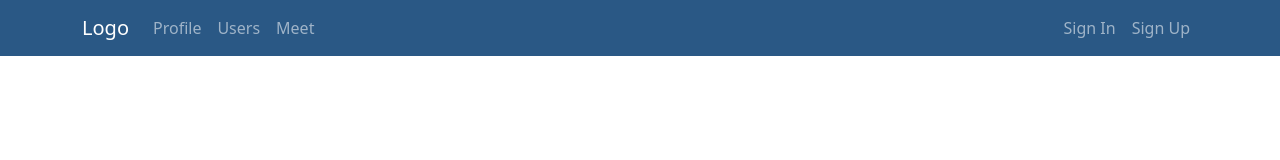
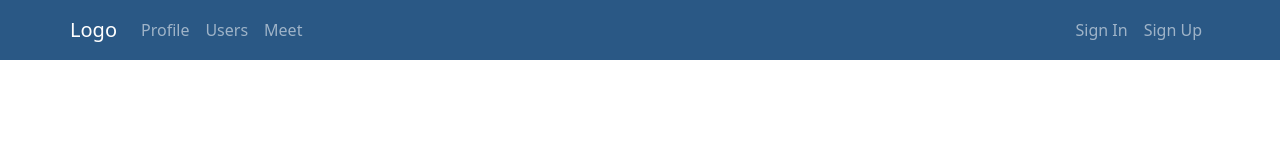
Before and after one commit to ReCoded-Org/capstone-turkey-love-thy-neighbour, a React (Create React App) app: page / in a window 1280 px wide. Shown: the top 160 px of the page. Built offline with nearby package versions, Linux system fonts and the light colour scheme.

Commit message:
Remove the padding from all container react-bootstrap components in main.scss

```diff
--- a/src/components/NavBar/NavBar.scss
+++ b/src/components/NavBar/NavBar.scss
@@ -2,4 +2,7 @@
 
 .navbar {
   background-color: $dark-blue;
+  min-height: 60px;
+  max-height: 75px;
+  padding: 0 !important;
 }
--- a/src/main.scss
+++ b/src/main.scss
@@ -3,3 +3,7 @@
 body {
   margin: 0;
 }
+
+.container {
+  padding: 0 !important;
+}
```
